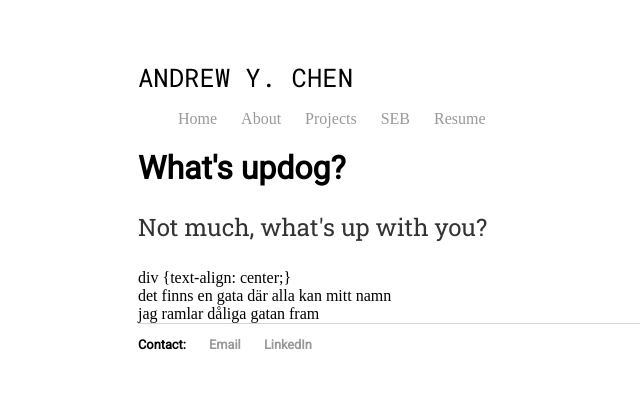
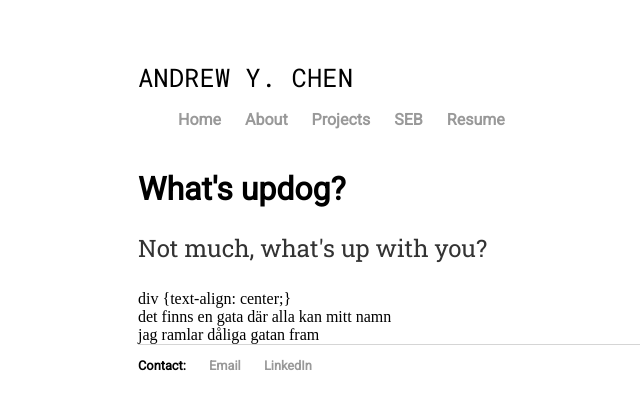
Before and after one commit to carbonheliumnitrogen/carbonheliumnitrogen.github.io, a Jekyll site: the page built from index.html, in a window 1280 px wide. Shown: the top 410 px of the page, without its empty margins (54-694 px from the left). Built offline with Jekyll 4.4.1, drawn with Linux system fonts in a browser that asks for light colours.

Commit message:
Update main.css

```diff
--- a/css/main.css
+++ b/css/main.css
@@ -13,7 +13,7 @@ header {
     font-weight: 400;
     text-transform: uppercase;
 }
-nav ul, {
+nav ul {
     font-family:'Roboto', 'Helvetica', 'Sans-Serif';
     padding-bottom: 20px;
     list-style: none;
```
